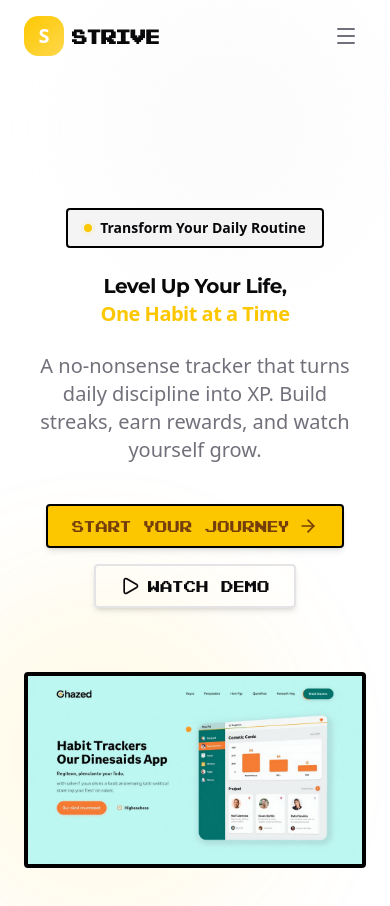
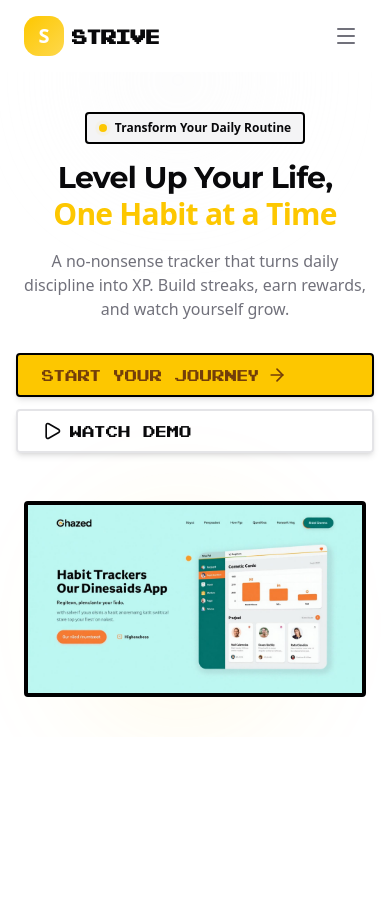
Before and after one commit to slhnx/strive, a Next.js app: page / in a window 390 px wide. Shown: the top 906 px of the page. After the commit the page ends 844 px from the top, so only its background shows below. Built offline with nearby package versions, Linux system fonts and the light colour scheme.

Commit message:
made page responsive

```diff
--- a/components/Header.tsx
+++ b/components/Header.tsx
@@ -31,7 +31,7 @@ export const Header = () => {
           : "bg-transparent"
       }`}
     >
-      <nav className="container mx-auto px-6 py-4">
+      <nav className="container mx-auto px-6 py-4 bg-white md:bg-transparent">
         <div className="flex items-center justify-between">
           {/* Logo */}
           <div className="flex items-center gap-2">
--- a/components/blocks/hero-section-2.tsx
+++ b/components/blocks/hero-section-2.tsx
@@ -5,27 +5,27 @@ import { ArrowRight, Play } from "lucide-react";
 
 export const HeroSection = () => {
   return (
-    <section className="relative overflow-hidden pt-52 pb-20">
+    <section className="relative overflow-hidden pt-28 sm:pt-40 md:pt-52 pb-10 sm:pb-16 md:pb-20">
       {/* Retro background pattern */}
       <div className="absolute inset-0 -z-10">
-        <div className="absolute top-0 left-1/4 w-64 h-64 bg-accent rounded-full blur-3xl opacity-30" />
-        <div className="absolute bottom-0 right-1/4 w-96 h-96 bg-primary/20 rounded-full blur-3xl opacity-40" />
+        <div className="absolute top-0 left-1/4 w-40 h-40 sm:w-56 sm:h-56 md:w-64 md:h-64 bg-accent rounded-full blur-3xl opacity-30" />
+        <div className="absolute bottom-0 right-1/4 w-56 h-56 sm:w-72 sm:h-72 md:w-96 md:h-96 bg-primary/20 rounded-full blur-3xl opacity-40" />
       </div>
 
-      <div className="container mx-auto px-6">
-        <div className="max-w-6xl mx-auto">
+      <div className="container mx-auto px-4 sm:px-6">
+        <div className="max-w-5xl mx-auto">
           {/* Hero content */}
           <motion.div
             initial={{ opacity: 0, y: 20 }}
             animate={{ opacity: 1, y: 0 }}
             transition={{ duration: 0.6 }}
-            className="text-center mb-16"
+            className="text-center mb-12 sm:mb-16"
           >
             <motion.div
               initial={{ opacity: 0, scale: 0.95 }}
               animate={{ opacity: 1, scale: 1 }}
               transition={{ duration: 0.5, delay: 0.2 }}
-              className="inline-flex items-center gap-2 px-4 py-2 rounded bg-accent border-2 border-black shadow-neo-sm text-sm font-bold mb-6"
+              className="inline-flex items-center gap-2 px-3 py-1.5 sm:px-4 sm:py-2 rounded bg-accent border-2 border-black shadow-neo-sm text-xs sm:text-sm font-bold mb-4 sm:mb-6"
             >
               <span className="font-montserrat relative flex h-2 w-2">
                 <span className="animate-ping absolute inline-flex h-full w-full rounded-full bg-primary opacity-75"></span>
@@ -38,7 +38,7 @@ export const HeroSection = () => {
               initial={{ opacity: 0, y: 20 }}
               animate={{ opacity: 1, y: 0 }}
               transition={{ duration: 0.6, delay: 0.3 }}
-              className="text-xl md:text-7xl font-black mb-6 tracking-tight font-montserrat"
+              className="text-3xl sm:text-5xl md:text-7xl font-black mb-4 sm:mb-6 tracking-tight font-montserrat"
             >
               Level Up Your Life,
               <br />
@@ -49,7 +49,7 @@ export const HeroSection = () => {
               initial={{ opacity: 0, y: 20 }}
               animate={{ opacity: 1, y: 0 }}
               transition={{ duration: 0.6, delay: 0.4 }}
-              className="text-xl md:text-lg text-muted-foreground mb-10 max-w-3xl mx-auto font-medium"
+              className="text-base sm:text-lg text-muted-foreground mb-8 sm:mb-10 max-w-2xl mx-auto font-medium"
             >
               A no-nonsense tracker that turns daily discipline into XP. Build
               streaks, earn rewards, and watch yourself grow.
@@ -59,13 +59,13 @@ export const HeroSection = () => {
               initial={{ opacity: 0, y: 20 }}
               animate={{ opacity: 1, y: 0 }}
               transition={{ duration: 0.6, delay: 0.5 }}
-              className="flex flex-col sm:flex-row gap-4 justify-center items-center"
+              className="flex flex-col sm:flex-row gap-3 sm:gap-4 justify-center items-center"
             >
-              <Button size="lg">
+              <Button size="lg" className="w-full sm:w-auto">
                 Start Your Journey
                 <ArrowRight className="ml-2 h-5 w-5 group-hover:translate-x-1 transition-transform" />
               </Button>
-              <Button variant="outline" size="lg">
+              <Button variant="outline" size="lg" className="w-full sm:w-auto">
                 <Play className="mr-2 h-5 w-5" />
                 Watch Demo
               </Button>
@@ -77,13 +77,13 @@ export const HeroSection = () => {
             initial={{ opacity: 0, y: 40 }}
             animate={{ opacity: 1, y: 0 }}
             transition={{ duration: 0.8, delay: 0.6 }}
-            className="relative"
+            className="relative px-2 sm:px-4"
           >
-            <div className="relative rounded border-4 border-black shadow-neo-xl overflow-hidden bg-card">
+            <div className="relative rounded border-4 border-black shadow-neo-xl overflow-hidden bg-card max-w-4xl mx-auto">
               <img
                 src="/hero-dashboard.jpg"
                 alt="Habit Tracker Dashboard"
-                className="w-full h-auto"
+                className="w-full h-auto object-cover"
               />
             </div>
           </motion.div>
```
